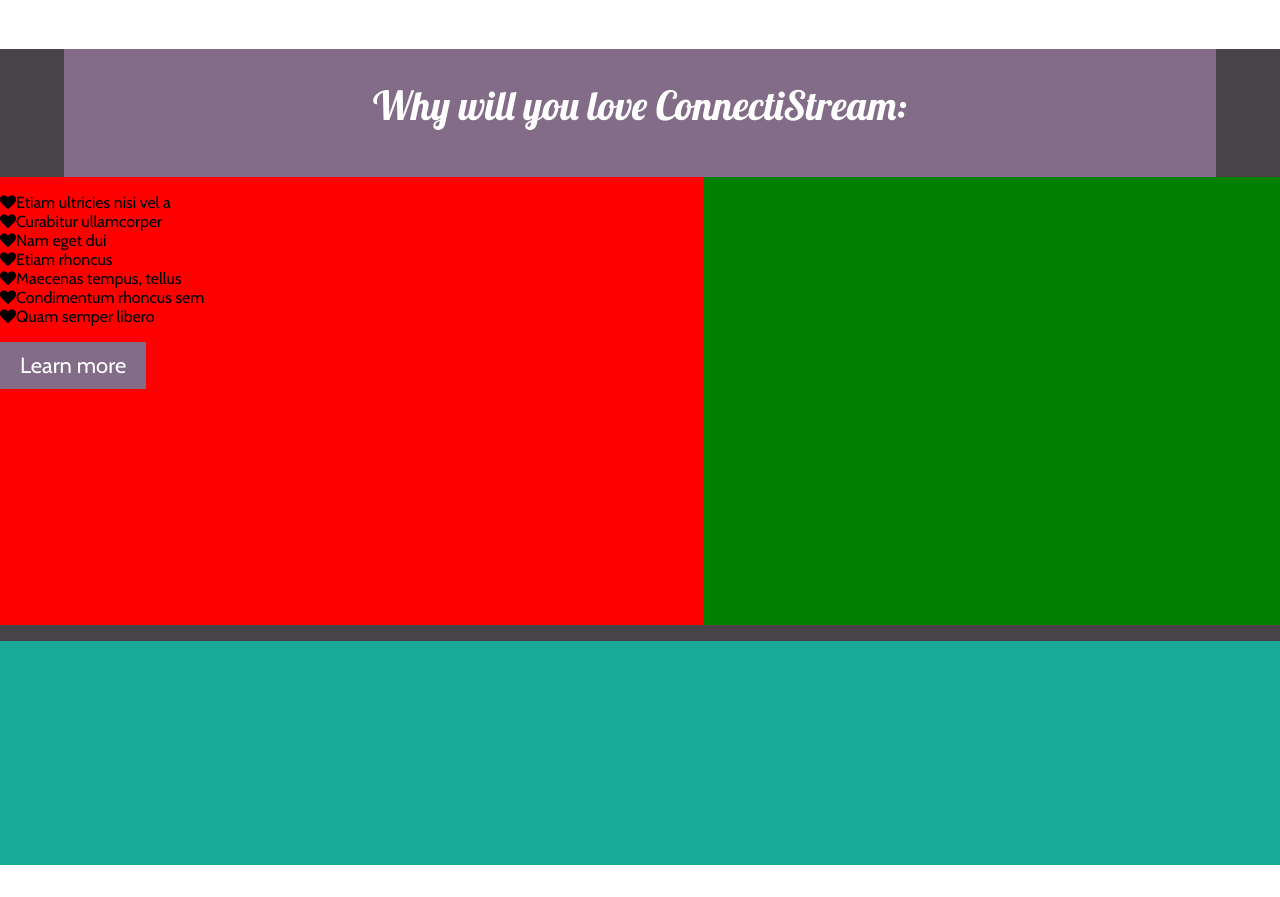
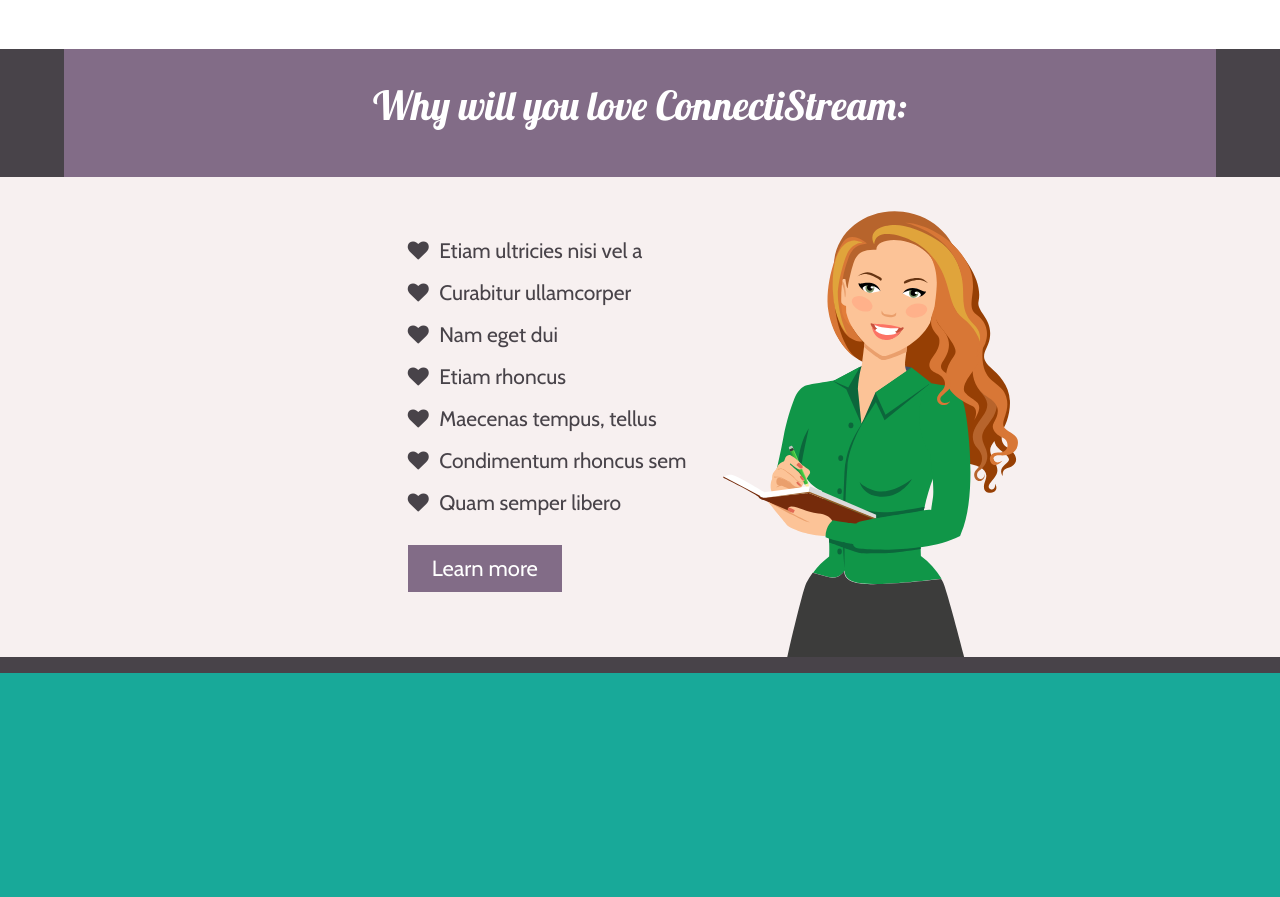
Before and after one commit to annayeva/connecti-stream, a PHP site: page / in a window 1280 px wide. Shown: the part 1887-2784 px from the top of the page. Before the commit the page ends 2752 px from the top, so only its background shows below. Run offline with PHP 8.4, Linux system fonts and the light colour scheme; some libraries are stand-ins or nearby versions.

Commit message:
love-section styled and arranged

```diff
--- a/index.html
+++ b/index.html
@@ -61,18 +61,22 @@
           <div id="section-love-body">
             <div id="section-love-body-main-div">
               <div id="section-love-body-left-div">
-                <ul id="list-why-love">
-                  <li><i class="fa fa-heart" aria-hidden="true"></i>Etiam ultricies nisi vel a</li>
-                  <li><i class="fa fa-heart" aria-hidden="true"></i>Curabitur ullamcorper</li>
-                  <li><i class="fa fa-heart" aria-hidden="true"></i>Nam eget dui</li>
-                  <li><i class="fa fa-heart" aria-hidden="true"></i>Etiam rhoncus</li>
-                  <li><i class="fa fa-heart" aria-hidden="true"></i>Maecenas tempus, tellus</li>
-                  <li><i class="fa fa-heart" aria-hidden="true"></i>Condimentum rhoncus sem</li>
-                  <li><i class="fa fa-heart" aria-hidden="true"></i>Quam semper libero</li>
-                </ul>
-                <button id="btn-learn-more">Learn more</button>
+                <div id="section-love-body-left-content">
+                  <ul id="list-why-love">
+                    <li><i class="fa fa-heart list-heart-icon" aria-hidden="true"></i>Etiam ultricies nisi vel a</li>
+                    <li><i class="fa fa-heart list-heart-icon" aria-hidden="true"></i>Curabitur ullamcorper</li>
+                    <li><i class="fa fa-heart list-heart-icon" aria-hidden="true"></i>Nam eget dui</li>
+                    <li><i class="fa fa-heart list-heart-icon" aria-hidden="true"></i>Etiam rhoncus</li>
+                    <li><i class="fa fa-heart list-heart-icon" aria-hidden="true"></i>Maecenas tempus, tellus</li>
+                    <li><i class="fa fa-heart list-heart-icon" aria-hidden="true"></i>Condimentum rhoncus sem</li>
+                    <li><i class="fa fa-heart list-heart-icon" aria-hidden="true"></i>Quam semper libero</li>
+                  </ul>
+                  <button id="btn-learn-more">Learn more</button>
+                  </div>
               </div>
-              <div id="section-love-body-right-div"></div>
+              <div id="section-love-body-right-div">
+                <div id="section-love-image"></div>
+              </div>
             </div>
           </div>
         </div>
--- a/style.css
+++ b/style.css
@@ -142,6 +142,7 @@
 	background-color: #f7f0f0;
 	display: flex;
 	justify-content:center;
+	padding-top: 2em;
 }
 
 #section-love-body-main-div{
@@ -154,22 +155,41 @@
 #section-love-body-left-div{
 	width: 55%;
 	height: 100%;
-	background-color: red;
+	display: flex;
+	justify-content:flex-start;
+	flex-direction:column;
+	align-items:flex-end;
+	margin-right: 2em;
 }
 
 #list-why-love {
 	list-style: none;
 	padding: 0;
+	font-size: 21px;
+	color:#484349;
+	line-height: 2;
+}
+
+.list-heart-icon{
+	margin-right: 0.5em;
 }
 
 #btn-learn-more {
 	 background-color: #826C87;
+	 width: 7em;
 }
 
 #section-love-body-right-div{
 	width: 45%;
 	height: 100%;
-	background-color: green;
+}
+
+#section-love-image {
+	height: 100%;
+	width: 100%;
+	background-image: url("images/gingerGirl1.svg");
+	background-repeat: no-repeat;
+	background-position: bottom left;
 }
 
 #section-video-body {
```
Also changed, not shown: images/gingerGirl1.svg (added).
